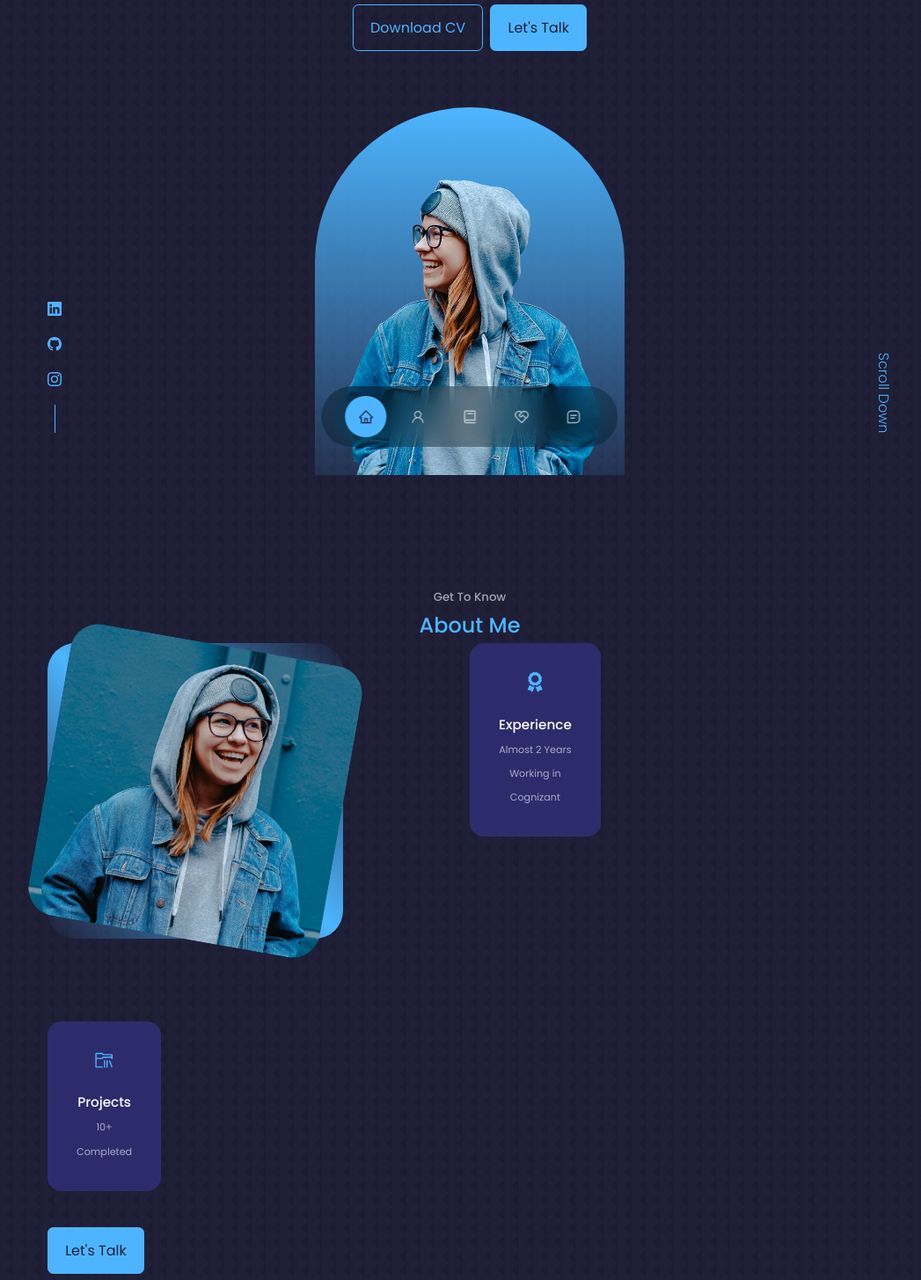
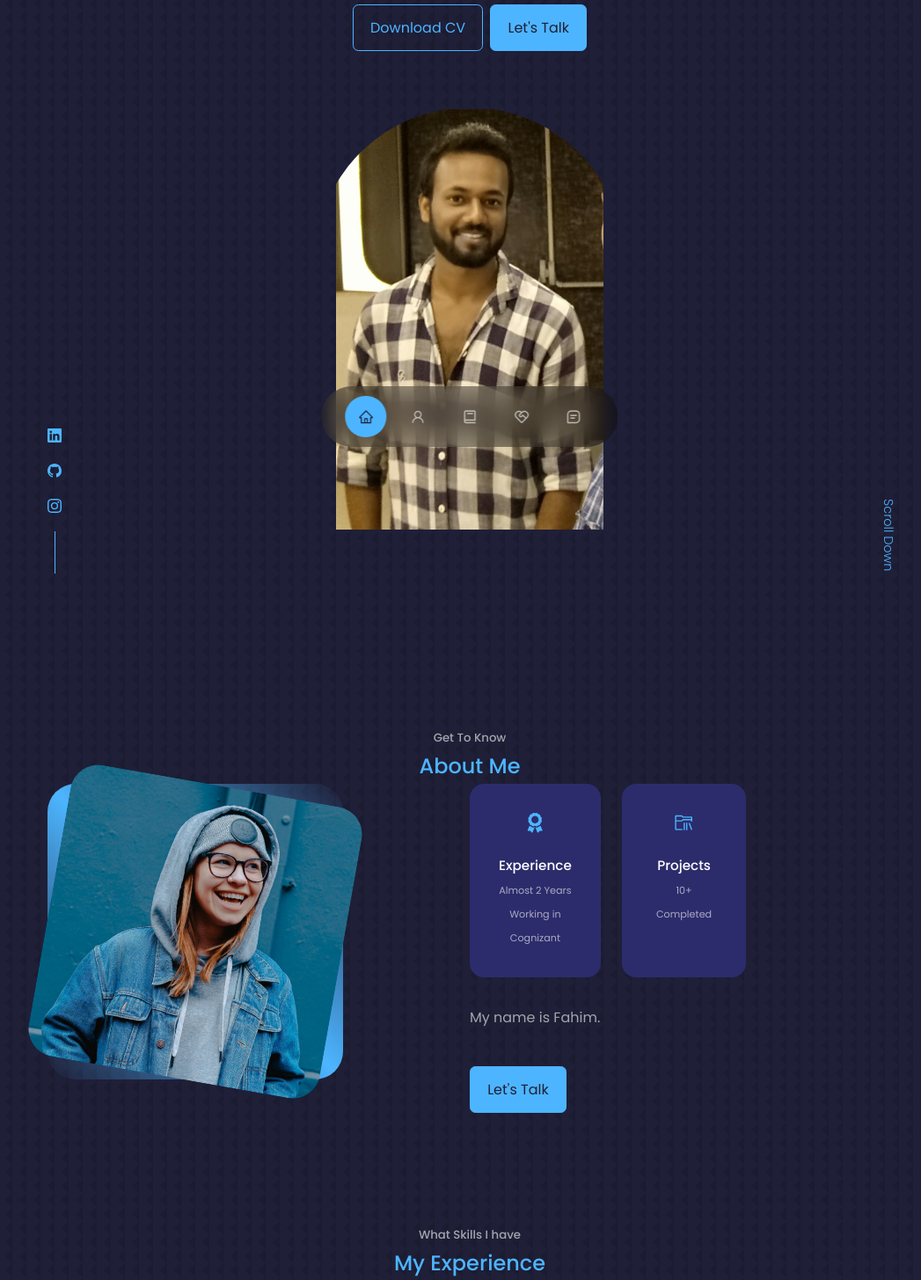
Before and after one commit to fahim01216/My-Portfolio, a React (Create React App) app: page / in a window 1280 px wide. Shown: the part 260-1715 px from the top of the page at 88% size, without its empty margins (106-1153 px from the left). Built offline with nearby package versions, Linux system fonts and the light colour scheme.

Commit message:
changes on header component

```diff
--- a/src/components/about/About.js
+++ b/src/components/about/About.js
@@ -14,7 +14,7 @@ const About = () => {
       <div className='container about__container'>
         <div className='about__me'>
           <div className='about__me-image'>
-            <img src={ME} alt='About' />
+            <img src={ME} alt='About Image' />
           </div>
         </div>
 
@@ -25,19 +25,15 @@ const About = () => {
               <h5>Experience</h5>
               <small>Almost 2 Years Working in Cognizant</small>
             </article>
-          </div>
-        </div>
 
-        <div className='about__content'>
-          <div className='about__cards'>
             <article className='about__card'>
               <VscFolderLibrary className='about__icon' />
               <h5>Projects</h5>
               <small>10+ Completed</small>
             </article>
           </div>
-
           <p>
+            My name is Fahim.
           </p>
 
           <a href='#contact' className='btn btn-primary'>Let's Talk</a>
--- a/src/components/header/CTA.js
+++ b/src/components/header/CTA.js
@@ -6,7 +6,7 @@ const CTA = () => {
   return (
     <div className='cta'>
         <a href={CV} download className='btn'>Download CV</a>
-        <a href={Contact} className='btn btn-primary'>Let's Talk</a>
+        <a href='#contact' className='btn btn-primary'>Let's Talk</a>
     </div>
   )
 }
--- a/src/components/header/Header.css
+++ b/src/components/header/Header.css
@@ -1,5 +1,5 @@
 header {
-    height: 100vh;
+    height: 120vh;
     padding-top: 7rem;
     overflow: hidden;
 }
@@ -29,19 +29,20 @@ header {
     position: absolute;
     left: 0;
     bottom: 3rem;
+    width: 1rem;
 }
 
 .header__socials::after {
     content: '';
     width: 1px;
-    height: 2rem;
+    height: 3rem;
     background: var(--color-primary);
 }
 
 /* ###################### ME ###################### */
 
 .me {
-    background: linear-gradient(var(--color-primary), transparent);
+    /* background: linear-gradient(var(--color-primary), transparent); */
     width: 22rem;
     height: 30rem;
     position: absolute;
@@ -49,7 +50,7 @@ header {
     margin-top: 4rem;
     border-radius: 12rem 12rem 0 0;
     overflow: hidden;
-    padding: 5rem 1.5rem 1.5rem 1.5rem;
+    padding: 0.1rem 1.5rem 1.5rem 1.5rem;
 }
 
 /* ###################### Scroll Down ###################### */
@@ -60,6 +61,7 @@ header {
     bottom: 5rem;
     transform: rotate(90deg);
     font-weight: 200;
+    font-size: 0.9rem;
 }
 
 /* ###################### Media Queries (Medium Devices) ###################### */
--- a/src/components/header/Header.js
+++ b/src/components/header/Header.js
@@ -6,7 +6,7 @@ import HeaderSocials from './HeaderSocials';
 
 const Header = () => {
   return (
-    <header>
+    <header id='home'>
       <div className='container header__container'>
         <h5>Hello I'm</h5>
         <h1>Md Fahim</h1>
```
Also changed, not shown: src/assets/me.png.
